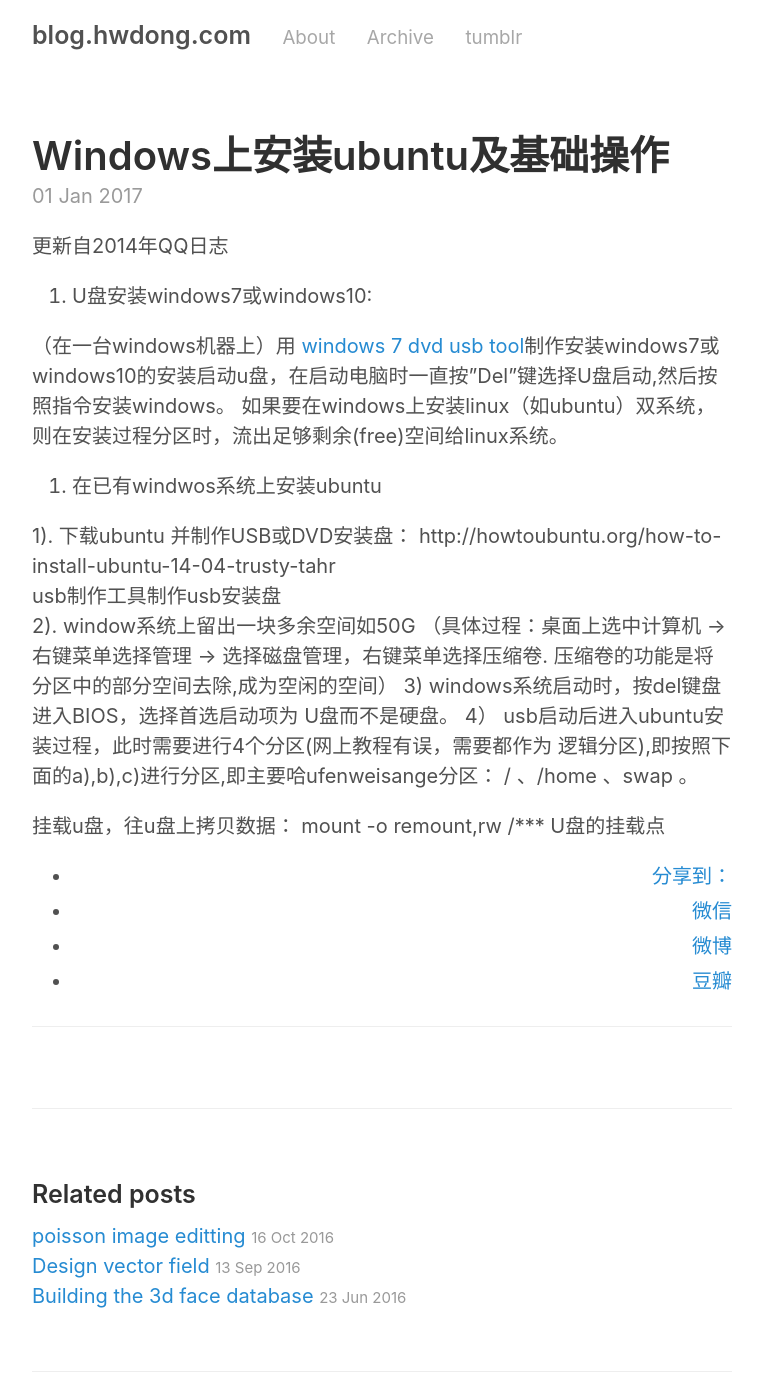
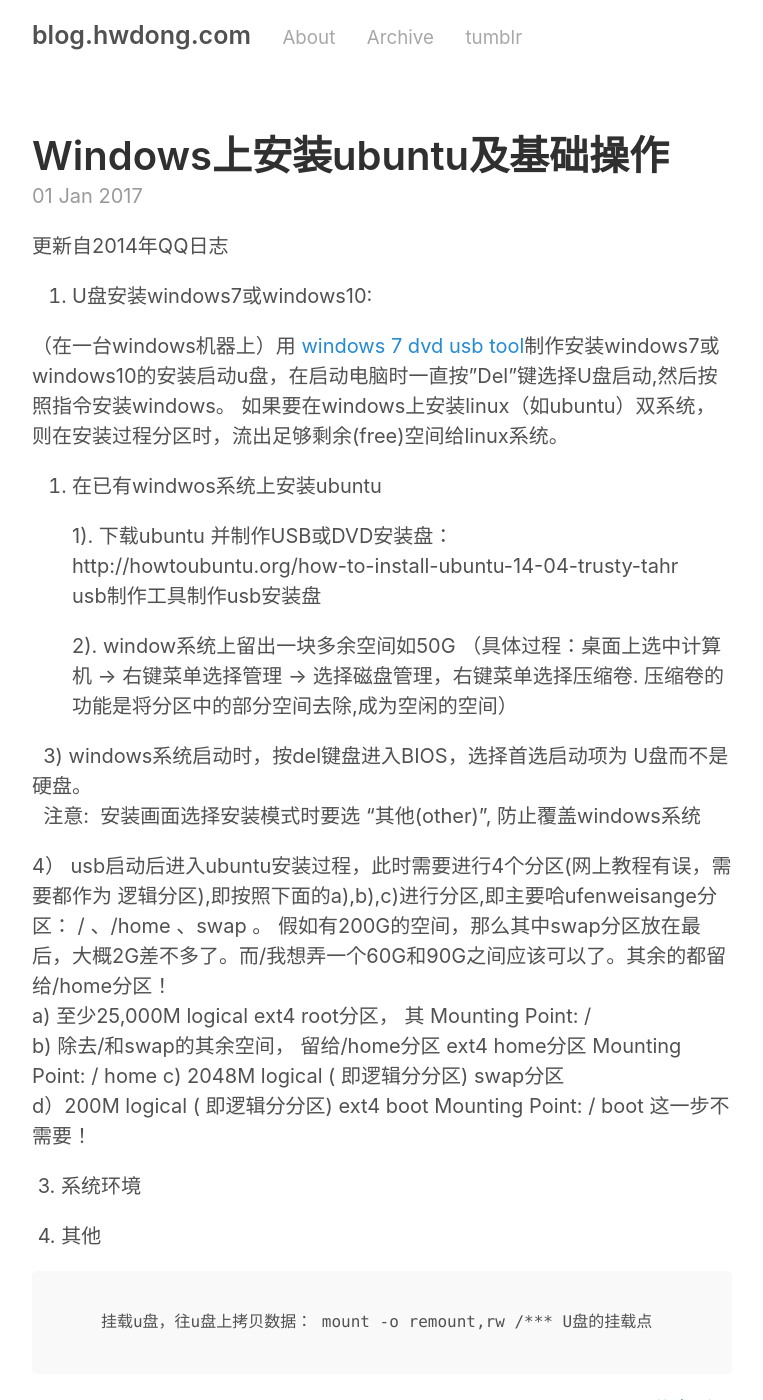
Before and after one commit to hwdong/hwdong-old.github.io, a Jekyll site: the page built from _posts/2017-01-01-windows上安装ubuntu及基础操作.md, in a window 1280 px wide and 1400 px high. Shown: the whole window, without its empty margins (258-1021 px from the left). Built offline with Jekyll 4.4.1, drawn with Linux system fonts in a browser that asks for light colours; our own code applies the rules of GitHub Pages for plain Markdown files; comment, search, counter and statistics services are not loaded.

Commit message:
Update 2017-01-01-windows上安装ubuntu及基础操作.md

```diff
--- a/_posts/2017-01-01-windows上安装ubuntu及基础操作.md
+++ b/_posts/2017-01-01-windows上安装ubuntu及基础操作.md
@@ -7,13 +7,24 @@
 
 2. 在已有windwos系统上安装ubuntu
 
-  1). 下载ubuntu 并制作USB或DVD安装盘：
+   1). 下载ubuntu 并制作USB或DVD安装盘：
        http://howtoubuntu.org/how-to-install-ubuntu-14-04-trusty-tahr
       usb制作工具制作usb安装盘
+
    2). window系统上留出一块多余空间如50G （具体过程：桌面上选中计算机 -> 右键菜单选择管理 -> 选择磁盘管理，右键菜单选择压缩卷. 压缩卷的功能是将分区中的部分空间去除,成为空闲的空间）
-   3)  windows系统启动时，按del键盘进入BIOS，选择首选启动项为 U盘而不是硬盘。
-   4） usb启动后进入ubuntu安装过程，此时需要进行4个分区(网上教程有误，需要都作为 逻辑分区),即按照下面的a),b),c)进行分区,即主要哈ufenweisange分区： / 、/home 、swap 。
 
+   3)  windows系统启动时，按del键盘进入BIOS，选择首选启动项为 U盘而不是硬盘。
+   注意:  安装画面选择安装模式时要选 "其他(other)", 防止覆盖windows系统
 
+  4） usb启动后进入ubuntu安装过程，此时需要进行4个分区(网上教程有误，需要都作为 逻辑分区),即按照下面的a),b),c)进行分区,即主要哈ufenweisange分区： / 、/home 、swap 。
+         假如有200G的空间，那么其中swap分区放在最后，大概2G差不多了。而/我想弄一个60G和90G之间应该可以了。其余的都留给/home分区！
+          a)   至少25,000M             logical                             ext4                  root分区，   其 Mounting Point: /
+          b)  除去/和swap的其余空间， 留给/home分区                             ext4                  home分区      Mounting Point: / home
+          c)   2048M             logical ( 即逻辑分分区)                                  swap分区
+          d）200M               logical ( 即逻辑分分区)            ext4                  boot                    Mounting Point: / boot             这一步不需要！
 
-挂载u盘，往u盘上拷贝数据： mount -o remount,rw /*** U盘的挂载点
+  3. 系统环境
+
+  4. 其他
+
+       挂载u盘，往u盘上拷贝数据： mount -o remount,rw /*** U盘的挂载点
```
